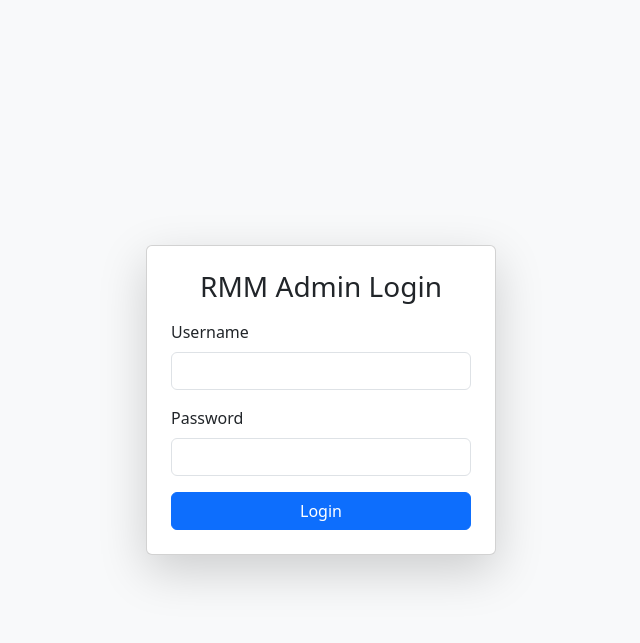
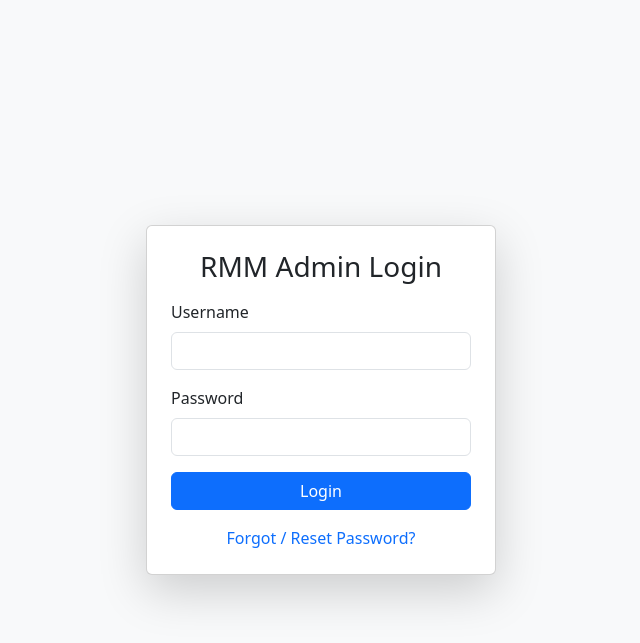
Before and after one commit to Bhandari7055/rmm-cloud-server, a Flask app: page /login in a window 1280 px wide. Shown: the top 643 px of the page, without its empty margins (319-959 px from the left). Run offline with Flask 3, Linux system fonts and the light colour scheme.

Commit message:
Add 'Forgot / Reset Password?' link to login page
Added a link for password reset functionality.

```diff
--- a/templates/login.html
+++ b/templates/login.html
@@ -22,6 +22,9 @@
             </div>
             <button type="submit" class="btn btn-primary w-100">Login</button>
         </form>
+        <div class="mt-3 text-center">
+            <a href="/reset-password" class="text-decoration-none">Forgot / Reset Password?</a>
+        </div>
     </div>
 </body>
 </html>
```
